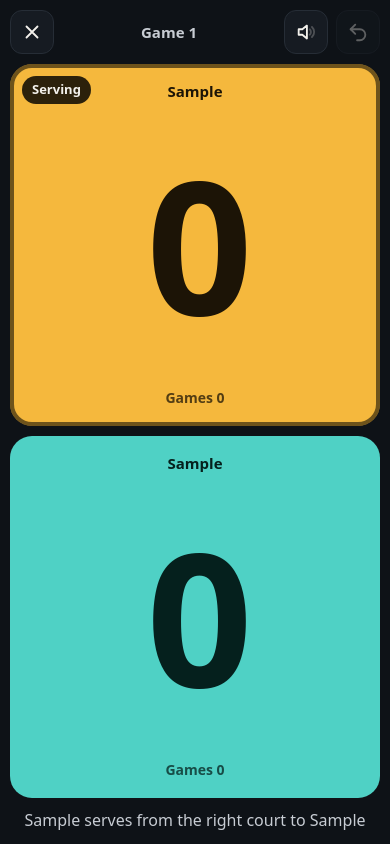
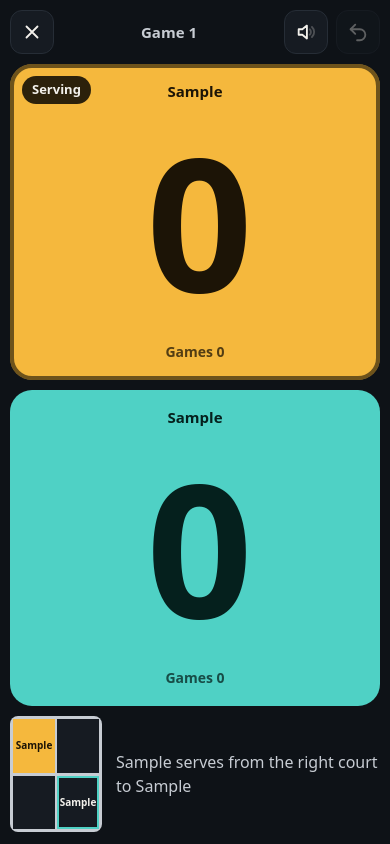
Before and after one commit to williamchan24/shuttle-score, a website built with Vite: page index.html in a window 390 px wide. Both pictures are taken after typing "Sample", "Sample" into the empty fields and a click on the button "Start match". Built offline with nearby package versions, Linux system fonts and the light colour scheme.

Commit message:
Add a mini court diagram showing who serves and receives
- Top-down court next to the status line: the server's box fills with
  their side's colour, the receiver's diagonal box is ringed, and each
  player's name sits where they stand
- Drawn the same way round as the screen: vertical when the phone is
  upright, horizontal when sideways, and it flips when ends change
- positions() rule helper for where each player stands, with tests for
  singles and the doubles partner swap

```diff
--- a/index.html
+++ b/index.html
@@ -98,7 +98,14 @@
         </button>
       </div>
 
-      <p class="status" id="status" aria-live="polite"></p>
+      <div class="foot">
+        <!-- A top-down court, drawn the same way round as the screen: the server's box lights up, the receiver's is ringed -->
+        <div class="mini" id="mini" aria-hidden="true">
+          <div class="mini-half" data-half="0"><span class="box"></span><span class="box"></span></div>
+          <div class="mini-half" data-half="1"><span class="box"></span><span class="box"></span></div>
+        </div>
+        <p class="status" id="status" aria-live="polite"></p>
+      </div>
 
       <div class="banner" id="banner" role="status" hidden></div>
     </main>
--- a/src/lib/rules.ts
+++ b/src/lib/rules.ts
@@ -104,6 +104,20 @@ export function receiverName(s: MatchState): string {
   return s.config.names[other(s.server)][i];
 }
 
+/**
+ * Who stands in each of a side's service courts right now.
+ * Singles: the one player stands in the court the serve is in (server and receiver are diagonal,
+ * both in the same-named court), the other court is empty. Doubles: both courts are filled.
+ */
+export function positions(s: MatchState, side: Side): Record<Court, string | null> {
+  const names = s.config.names[side];
+  if (s.config.mode === 'singles') {
+    return serviceCourt(s) === 'right' ? { right: names[0], left: null } : { right: null, left: names[0] };
+  }
+  const r = s.right[side];
+  return { right: names[r], left: names[1 - r] };
+}
+
 export function sideName(c: Config, side: Side): string {
   return c.mode === 'doubles' ? `${c.names[side][0]} & ${c.names[side][1]}` : c.names[side][0];
 }
--- a/src/main.ts
+++ b/src/main.ts
@@ -1,7 +1,7 @@
 import './style.css';
 import {
-  call, isDecider, newMatch, other, pointFor, rally, receiverName, serverName, serviceCourt, sideName,
-  type Config, type MatchState, type Side,
+  call, isDecider, newMatch, other, pointFor, positions, rally, receiverName, serverName, serviceCourt, sideName,
+  type Config, type Court, type MatchState, type Side,
 } from './lib/rules';
 import { addToHistory, loadCurrent, loadHistory, loadVoice, saveCurrent, saveVoice, type Finished } from './store';
 
@@ -179,6 +179,8 @@ function render(prev: MatchState | null, announce = true) {
     ? ''
     : `${serverName(s)} serves from the ${court_} court to ${receiverName(s)}`;
 
+  renderMini(s);
+
   if (s.event === 'interval') flash('Interval');
   else if (s.event === 'change-ends') flash('Interval, change ends');
   else if (s.event === 'game') flash(`Game to ${sideName(s.config, s.games[s.games.length - 1].A > s.games[s.games.length - 1].B ? 'A' : 'B')}`);
@@ -186,6 +188,44 @@ function render(prev: MatchState | null, announce = true) {
 
   if (announce) speak(call(prev, s));
 }
+
+// ---------- Mini court ----------
+const mini = $('mini');
+const portrait = window.matchMedia('(orientation: portrait)');
+
+/**
+ * Draw the court the same way round as the score halves, from above.
+ * Each player faces the net, so which screen box is their "right" court depends on where they are:
+ *   upright phone, side at the top (facing down): screen-left box is their right court
+ *   upright phone, side at the bottom (facing up): screen-right box is their right court
+ *   sideways, side on the left (facing right): the bottom box is their right court
+ *   sideways, side on the right (facing left): the top box is their right court
+ */
+function renderMini(s: MatchState) {
+  const upright = portrait.matches;
+  mini.dataset.orient = upright ? 'portrait' : 'landscape';
+  const shown: Side[] = s.endsSwapped ? ['B', 'A'] : ['A', 'B']; // first = top (upright) or left (sideways)
+  const boxOrder: Record<0 | 1, [Court, Court]> = upright
+    ? { 0: ['right', 'left'], 1: ['left', 'right'] }
+    : { 0: ['left', 'right'], 1: ['right', 'left'] };
+  const serveCourt = serviceCourt(s);
+  const receiver = other(s.server);
+
+  mini.querySelectorAll<HTMLElement>('.mini-half').forEach((half) => {
+    const idx = Number(half.dataset.half) as 0 | 1;
+    const side = shown[idx];
+    half.dataset.side = side;
+    const where = positions(s, side);
+    half.querySelectorAll<HTMLElement>('.box').forEach((box, b) => {
+      const courtName = boxOrder[idx][b];
+      const name = where[courtName];
+      box.textContent = name ? name.split(' ')[0].slice(0, 9) : '';
+      box.classList.toggle('srv', !s.winner && side === s.server && courtName === serveCourt);
+      box.classList.toggle('rcv', !s.winner && side === receiver && courtName === serveCourt);
+    });
+  });
+}
+portrait.addEventListener('change', () => { if (state) renderMini(state); });
 
 /** The score drops in from slightly above, so a change is noticed without being loud. */
 function bump(el: HTMLElement) {
--- a/src/style.css
+++ b/src/style.css
@@ -105,7 +105,21 @@ legend { font-size: 14px; font-weight: 600; color: var(--muted); padding: 0; mar
 .half[data-point="game"]::after { content: "Game point"; }
 .half[data-point="match"]::after { content: "Match point"; }
 
-.status { margin: 0; text-align: center; color: var(--ink-2); font-size: 16px; min-height: 1.5em; }
+.foot { display: flex; align-items: center; justify-content: center; gap: 14px; }
+.status { margin: 0; color: var(--ink-2); font-size: 16px; min-height: 1.5em; max-width: 30ch; }
+
+/* Mini court: two halves either side of the net, each split into its right and left service courts */
+.mini { flex-shrink: 0; display: grid; gap: 3px; padding: 3px; border-radius: 8px; background: var(--ink-2); /* the gap between halves is the net */ }
+.mini[data-orient="portrait"] { grid-template-rows: 1fr 1fr; width: 92px; height: 116px; }
+.mini[data-orient="landscape"] { grid-template-columns: 1fr 1fr; width: 150px; height: 76px; }
+.mini-half { display: grid; gap: 2px; background: var(--ink-2); }
+.mini[data-orient="portrait"] .mini-half { grid-template-columns: 1fr 1fr; }
+.mini[data-orient="landscape"] .mini-half { grid-template-rows: 1fr 1fr; }
+.box { display: grid; place-items: center; min-width: 0; padding: 2px; background: var(--panel); color: var(--ink-2); font-size: 10px; font-weight: 700; line-height: 1.1; text-align: center; overflow: hidden; transition: background-color 200ms ease, color 200ms ease, box-shadow 200ms ease; }
+.mini-half[data-side="A"] .box.srv { background: var(--a); color: var(--a-ink); }
+.mini-half[data-side="B"] .box.srv { background: var(--b); color: var(--b-ink); }
+.mini-half[data-side="A"] .box.rcv { box-shadow: inset 0 0 0 2px var(--a); color: var(--ink); }
+.mini-half[data-side="B"] .box.rcv { box-shadow: inset 0 0 0 2px var(--b); color: var(--ink); }
 
 .banner { position: absolute; left: 50%; top: 50%; padding: 16px 24px; border-radius: 16px; background: var(--ink); color: var(--bg); font-weight: 800; font-size: clamp(20px, 4vw, 30px); text-align: center; box-shadow: 0 20px 60px rgba(0, 0, 0, 0.5); opacity: 0; transform: translate(-50%, -50%) scale(0.96); transition: opacity 220ms ease, transform 260ms var(--ease-out); pointer-events: none; cursor: pointer; }
 .banner.on { opacity: 1; transform: translate(-50%, -50%); pointer-events: auto; }
```
Also changed, not shown: src/lib/rules.test.ts (+20 -1 lines).
